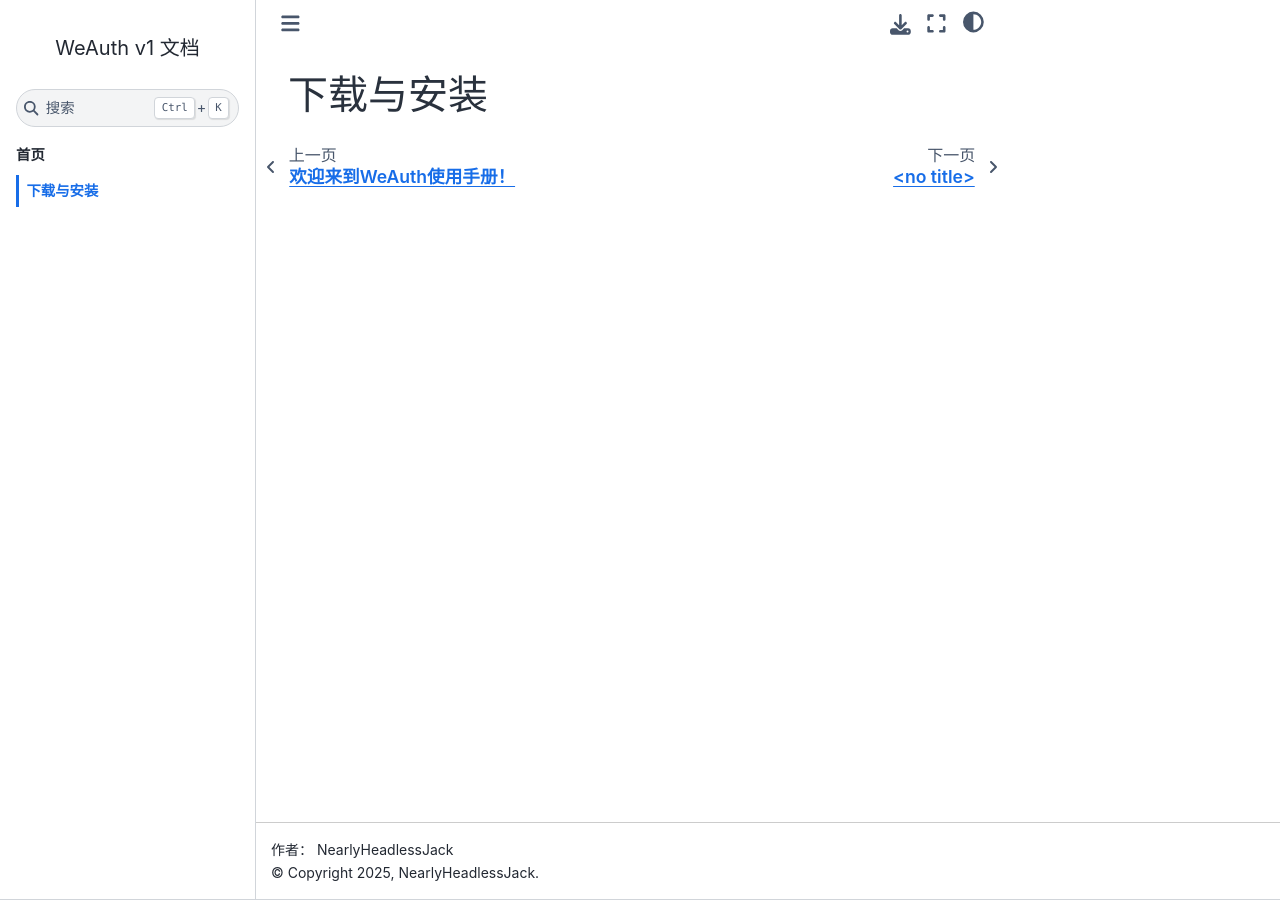
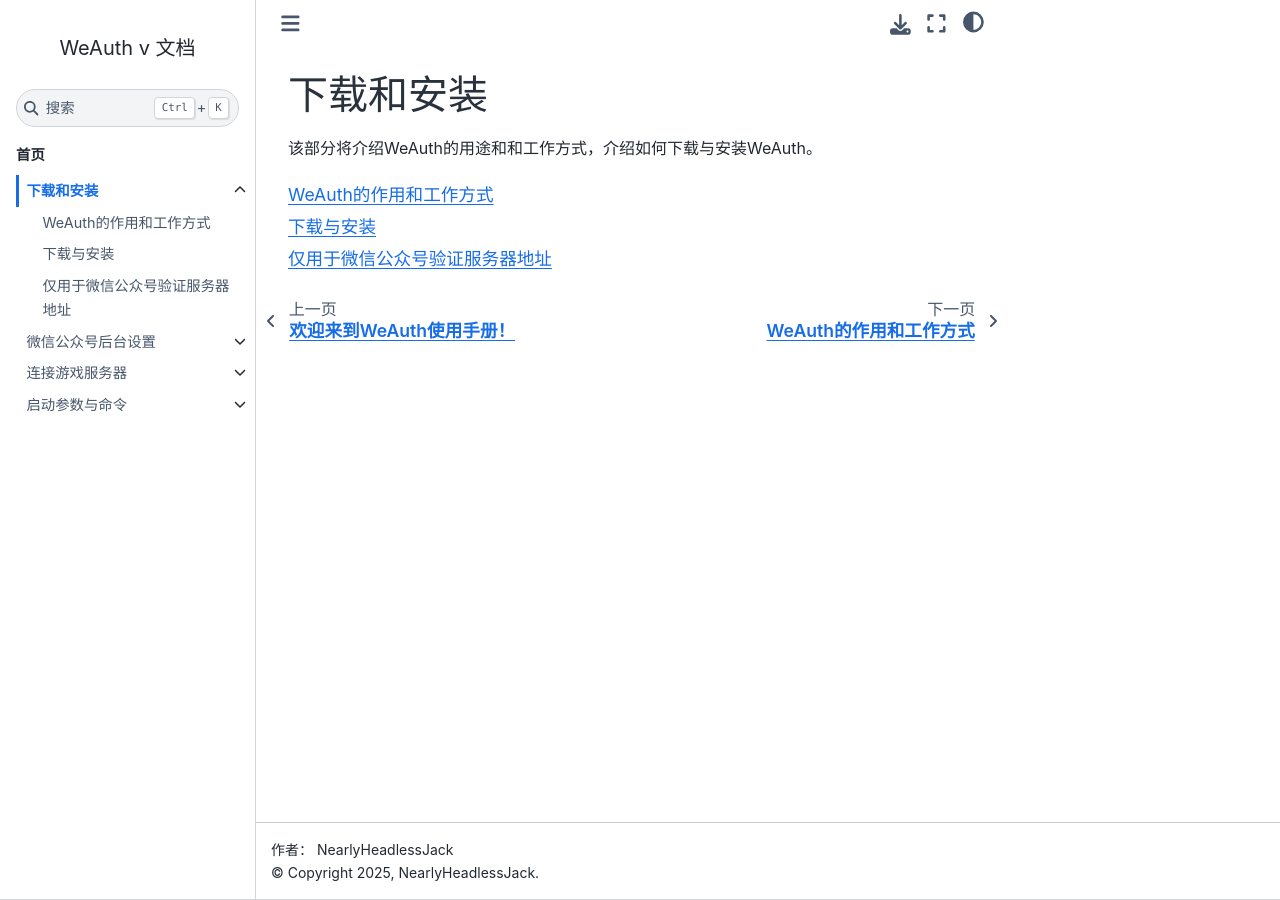
Before and after one commit to TomatoCraftMC/WeAuth, a Sphinx documentation site: the page built from docs/source/quick_start/index.rst, in a window 1280 px wide. Built offline with Sphinx 7.4.7 and the Sphinx Book theme 1.1.4, drawn with Linux system fonts in a browser that asks for light colours; the version number could not be read and is left out.

```diff
--- a/docs/source/command/index.rst
+++ b/docs/source/command/index.rst
@@ -0,0 +1,7 @@
+启动参数与命令
+============
+WeAuth可依靠启动参数，或者超级管理员在微信直接输入指令，实现丰富的游戏管理功能。
+
+
+.. toctree::
+   :maxdepth: 2
--- a/docs/source/conf.py
+++ b/docs/source/conf.py
@@ -9,7 +9,9 @@
 project = 'WeAuth'
 copyright = '2025, NearlyHeadlessJack'
 author = 'NearlyHeadlessJack'
-release = 'v1'
+from weauth.constants.core_constant import VERSION
+
+release = 'v' + VERSION
 
 # -- General configuration ---------------------------------------------------
 # https://www.sphinx-doc.org/en/master/usage/configuration.html#general-configuration
@@ -26,3 +28,4 @@ language = 'zh_CN'
 
 html_theme = 'sphinx_book_theme'
 html_static_path = ['_static']
+html_logo = '../../logo/long_banner.png'
--- a/docs/source/index.rst
+++ b/docs/source/index.rst
@@ -11,7 +11,7 @@ contain the root `toctree` directive.
    :maxdepth: 2
    :caption: 首页
 
-   下载与安装<quick_start/index.rst>
+   下载和安装<quick_start/index.rst>
    微信公众号后台设置<wechat_config/index.rst>
    连接游戏服务器<mc_config/index.rst>
    启动参数与命令<command/index.rst>
--- a/docs/source/mc_config/index.rst
+++ b/docs/source/mc_config/index.rst
@@ -0,0 +1,7 @@
+连接游戏服务器
+============
+WeAuth提供两种连接Minecraft Server的方式。
+
+
+.. toctree::
+   :maxdepth: 2
--- /dev/null
+++ b/docs/source/quick_start/download_installation.rst
@@ -0,0 +1,2 @@
+下载与安装
+=========
--- a/docs/source/quick_start/index.rst
+++ b/docs/source/quick_start/index.rst
@@ -1,2 +1,10 @@
-下载与安装
+下载和安装
 =========
+该部分将介绍WeAuth的用途和和工作方式，介绍如何下载与安装WeAuth。
+
+.. toctree::
+   :maxdepth: 2
+
+    WeAuth的作用和工作方式<introduction.rst>
+    下载与安装<download_installation.rst>
+    仅用于微信公众号验证服务器地址<only_for_wechat_confirm.rst>
--- /dev/null
+++ b/docs/source/quick_start/introduction.rst
@@ -0,0 +1,2 @@
+WeAuth的作用和工作方式
+====================
--- /dev/null
+++ b/docs/source/quick_start/only_for_wechat_confirm.rst
@@ -0,0 +1,2 @@
+仅用于微信公众号验证服务器地址
+=========================
--- a/docs/source/wechat_config/index.rst
+++ b/docs/source/wechat_config/index.rst
@@ -0,0 +1,6 @@
+微信公众号后台设置
+================
+WeAuth在正式运行之前，需要您在微信公众号后台进行相关设置。
+
+.. toctree::
+   :maxdepth: 2
```
